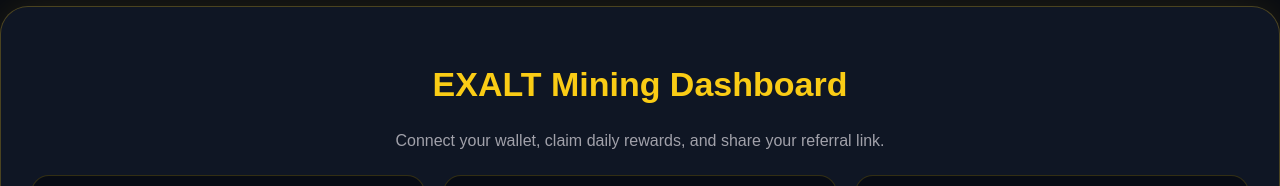
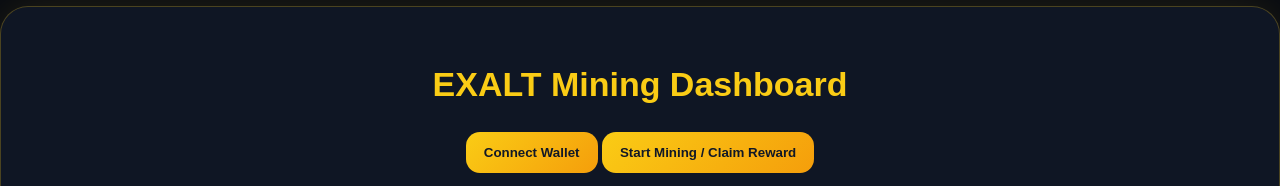
Before and after one commit to exaltcoin/https-exaltcoinsystem.com, a plain HTML site: page index.html in a window 1280 px wide. Shown: the part 1820-2006 px from the top of the page. Drawn offline with Linux system fonts and the light colour scheme.

Commit message:
Update index.html

```diff
--- a/index.html
+++ b/index.html
@@ -150,8 +150,9 @@
 <div class="mining-dashboard">
   <div class="dashboard-header">
     <h2>EXALT Mining Dashboard</h2>
-    <p>Connect your wallet, claim daily rewards, and share your referral link.</p>
-  </div>
+   <button id="heroConnectBtn" class="btn-main">Connect Wallet</button>
+<button id="claimBtn" class="btn-main">Start Mining / Claim Reward</button>
+<p id="claimStatus"></p>
 
   <div class="dashboard-grid">
     <div class="dash-card">
```
